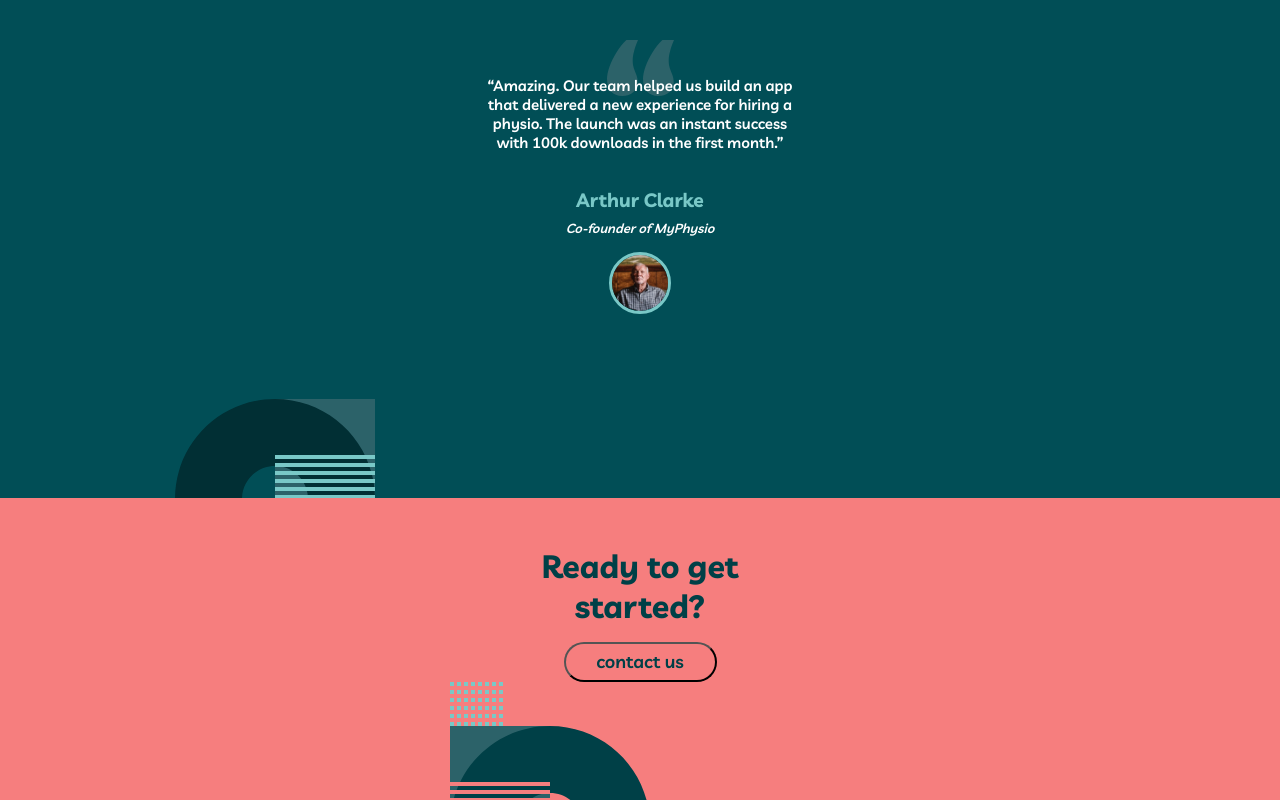
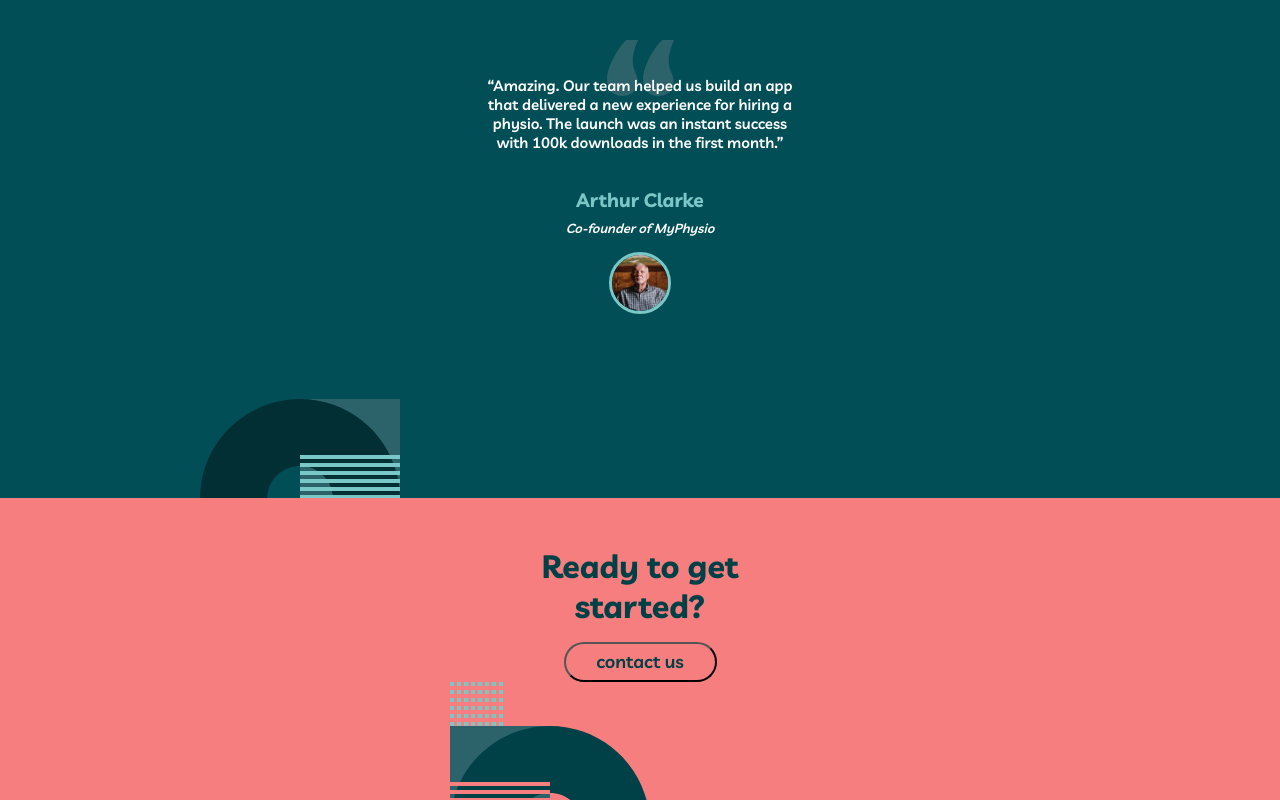
Before and after one commit to morfeli/myteam_FEM, a plain HTML site: page index.html in a window 1280 px wide. Shown: the part 2577-3377 px from the top of the page. Drawn offline with Linux system fonts and the light colour scheme.

Commit message:
fixing a bug

```diff
--- a/styles/index.scss
+++ b/styles/index.scss
@@ -232,7 +232,7 @@ input[type="checkbox"]:checked ~ .toggle-button .middle {
   }
   &--svg2 {
     position: relative;
-    left: 175px;
+    left: 200px;
     top: 5px;
   }
   &--title {
```
Also changed, not shown: styles/index.css.
